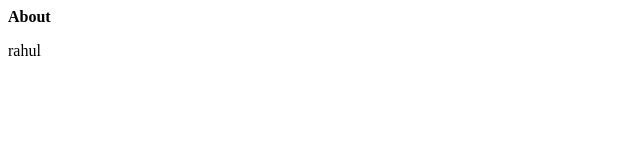
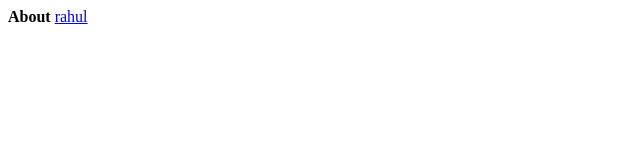
Before and after one commit to Rahul04082003/Demo, a plain HTML site: page index.html in a window 1280 px wide. Shown: the full height of the page, 0-640 px from the left. Drawn offline with Linux system fonts and the light colour scheme.

Commit message:
Update index.html

```diff
--- a/index.html
+++ b/index.html
@@ -5,6 +5,6 @@
 </head>
 <body>
 <h><b>About</b></h>
-<p>rahul</p>
+<a href="my.html">rahul</a>
 </body>
 </html>
```
